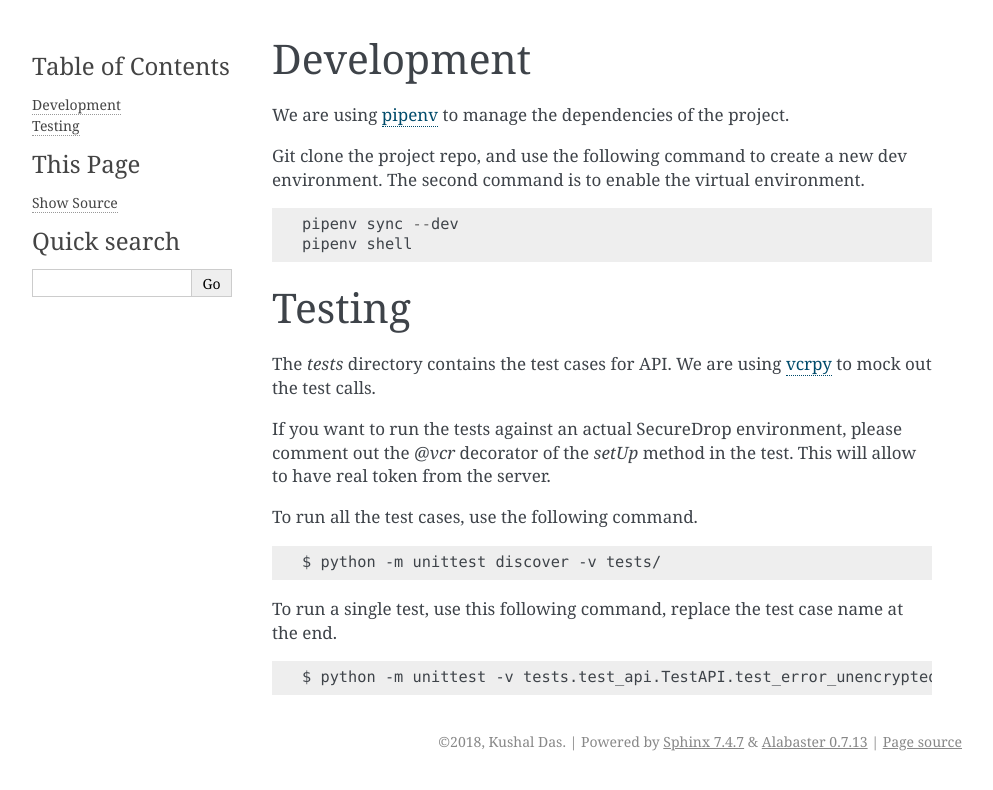
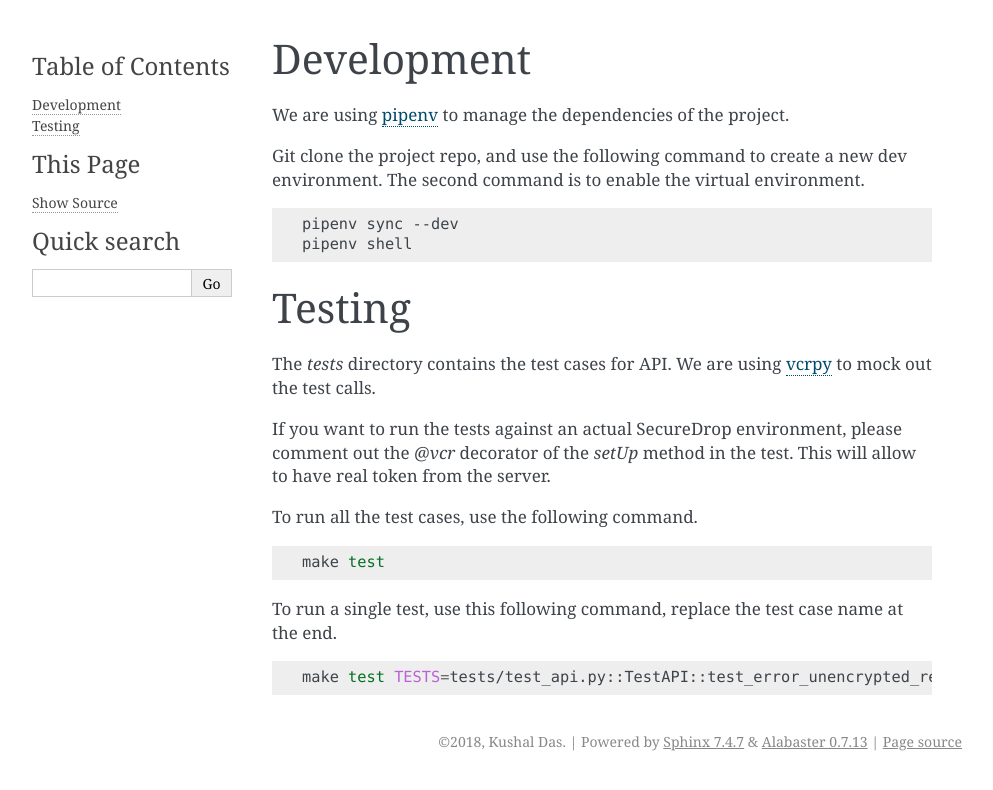
Before and after one commit to freedomofpress/securedrop-client, a Sphinx documentation site: the page built from docs/development.rst, in a window 1280 px wide. Shown: the top 790 px of the page, without its empty margins (148-1141 px from the left). Built offline with Sphinx 7.4.7, drawn with Linux system fonts in a browser that asks for light colours.

Commit message:
sync docs to match current behavior

```diff
--- a/docs/development.rst
+++ b/docs/development.rst
@@ -7,7 +7,7 @@ the project.
 Git clone the project repo, and use the following command to create a new dev
 environment. The second command is to enable the virtual environment.
 
-::
+.. code:: sh
 
     pipenv sync --dev
     pipenv shell
@@ -26,13 +26,13 @@ allow to have real token from the server.
 
 To run all the test cases, use the following command.
 
-::
+.. code:: sh
 
-    $ python -m unittest discover -v tests/
+    make test
 
 To run a single test, use this following command, replace the test case name
 at the end.
 
-::
+.. code:: sh
 
-    $ python -m unittest -v tests.test_api.TestAPI.test_error_unencrypted_reply
+    make test TESTS=tests/test_api.py::TestAPI::test_error_unencrypted_reply
```
